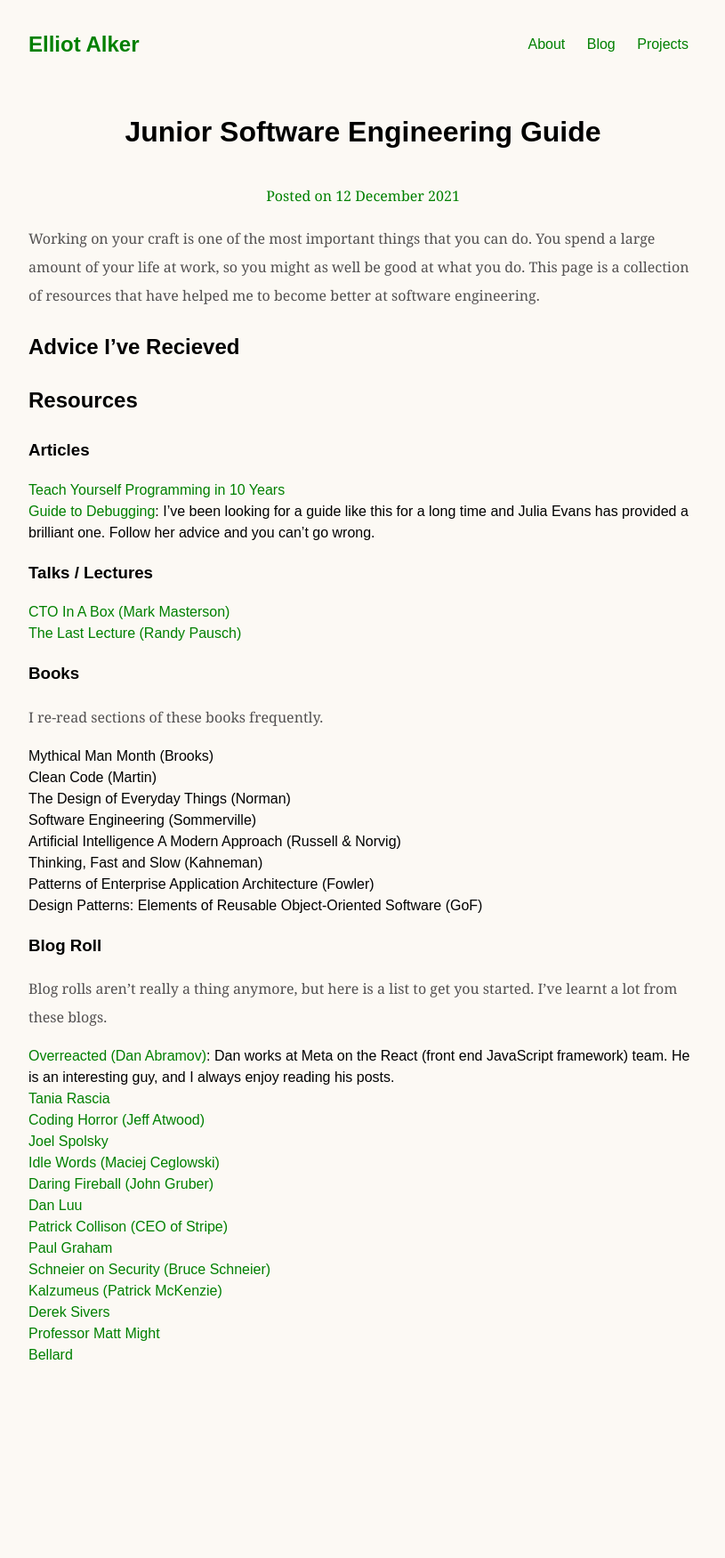
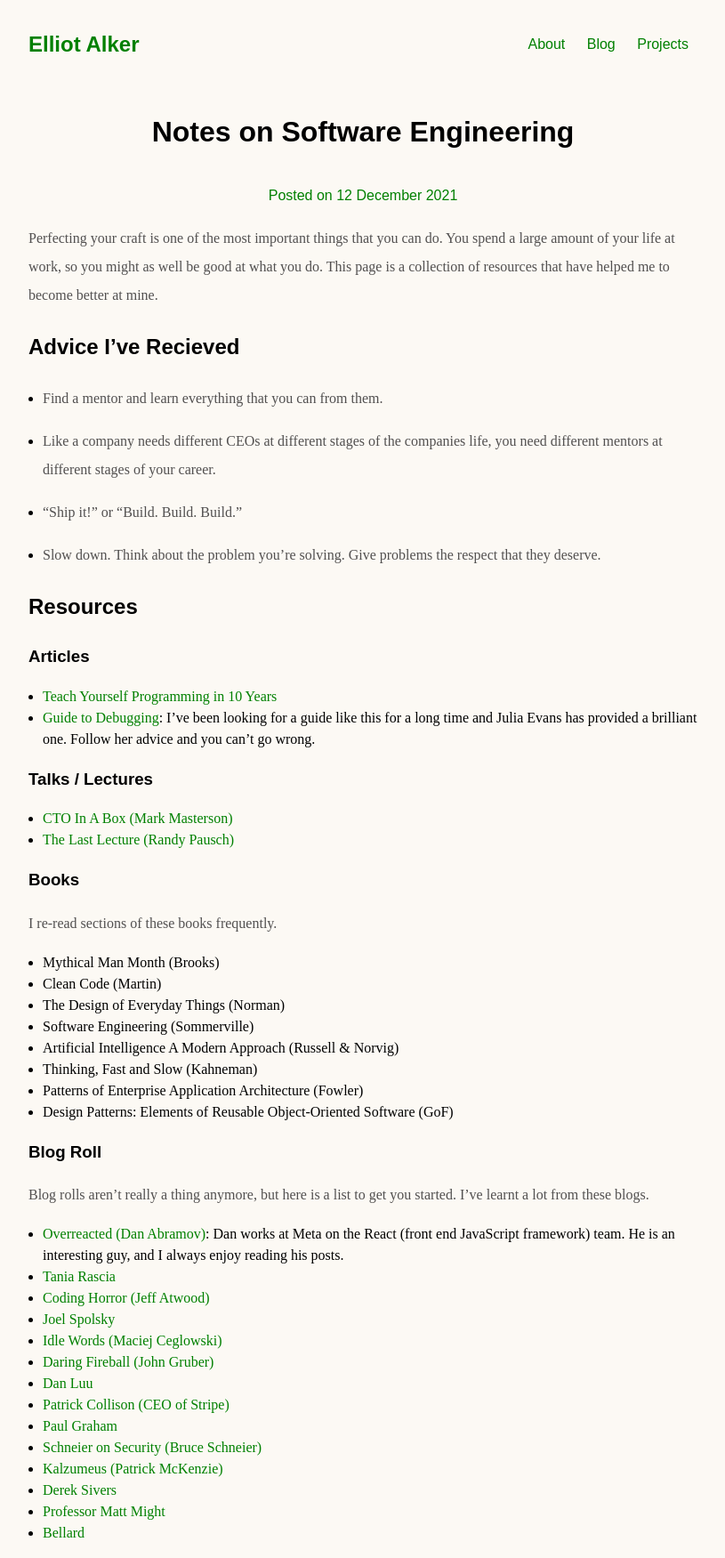
Before and after one commit to ealker/ealker.github.io, a Jekyll site: the page built from _posts/2021-12-12-software-engineering.md, in a window 1280 px wide. Shown: the whole page at 89% size, without its empty margins (232-1047 px from the left). Built offline with Jekyll 4.4.1, drawn with Linux system fonts in a browser that asks for light colours; before the commit the page ends 1551 px from its top, so only the background shows below that.

Commit message:
Consistent styling for posts.

```diff
--- a/_layouts/post.html
+++ b/_layouts/post.html
@@ -12,8 +12,10 @@ layout: default
     </head>
 
     <body>
+        <div class="post-content">
         <h1 id="posttitle">{{ page.title }}</h1>
         <p id="postdate">Posted on {{ page.date | date: "%d %B %Y" }}</p>
         {{ content }}
+        </div>
     </body>
 </html>
--- a/_posts/2021-12-12-software-engineering.md
+++ b/_posts/2021-12-12-software-engineering.md
@@ -1,12 +1,19 @@
 ---
 layout: post
-title: Junior Software Engineering Guide
+title: Notes on Software Engineering
 ---
 
-Working on your craft is one of the most important things that you can do. You spend a large amount of your life at work, so you might as well be good at what you do. This page is a collection of resources that have helped me to become better at software engineering.
+Perfecting your craft is one of the most important things that you can do. You spend a large amount of your life at work, so you might as well be good at what you do. This page is a collection of resources that have helped me to become better at mine.
 
 ## Advice I've Recieved
 
+- Find a mentor and learn everything that you can from them.
+
+- Like a company needs different CEOs at different stages of the companies life, you need different mentors at different stages of your career.
+
+- "Ship it!" or "Build. Build. Build."
+
+- Slow down. Think about the problem you're solving. Give problems the respect that they deserve.
 
 ## Resources
 
--- a/_sass/main.scss
+++ b/_sass/main.scss
@@ -1,7 +1,7 @@
 html {
   position: relative;
   min-height: 100%;
-  overflow-y:scroll;
+  overflow-y: scroll;
   max-width: 50em;
   margin: 0 auto;
 }
@@ -15,9 +15,9 @@ body {
 
 ul, li {
     list-style-type: none;
-    list-style-position:inside;
+    list-style-position: inside;
     text-align: left;
-    padding:0;
+    padding: 0;
 }
 
 header {
@@ -46,6 +46,18 @@ header {
   }
 }
 
+.post-content {
+  p {
+    font-family: serif;
+  }
+
+  li {
+    list-style: disc;
+    margin-left: 1em;
+    font-family: serif;
+  }
+}
+
 h1, h2, h3, h4 {
   margin-top: 1em;
   margin-bottom: 1em;
@@ -53,7 +65,7 @@ h1, h2, h3, h4 {
 }
 
 p {
-  font-family: 'Georgia', serif;
+  font-family: sans-serif;
   line-height: 2;
   color: #525050;
 }
@@ -137,10 +149,7 @@ td{
 #postdate {
   color: green;
   text-align: center;
-}
-
-#why {
-  color: #D3D3D3;
+  font-family: sans-serif;
 }
 
 // Styling for Web Apps Page
```
Also changed, not shown: blog.md (+1 -1 lines), index.md (+1 -1 lines).
